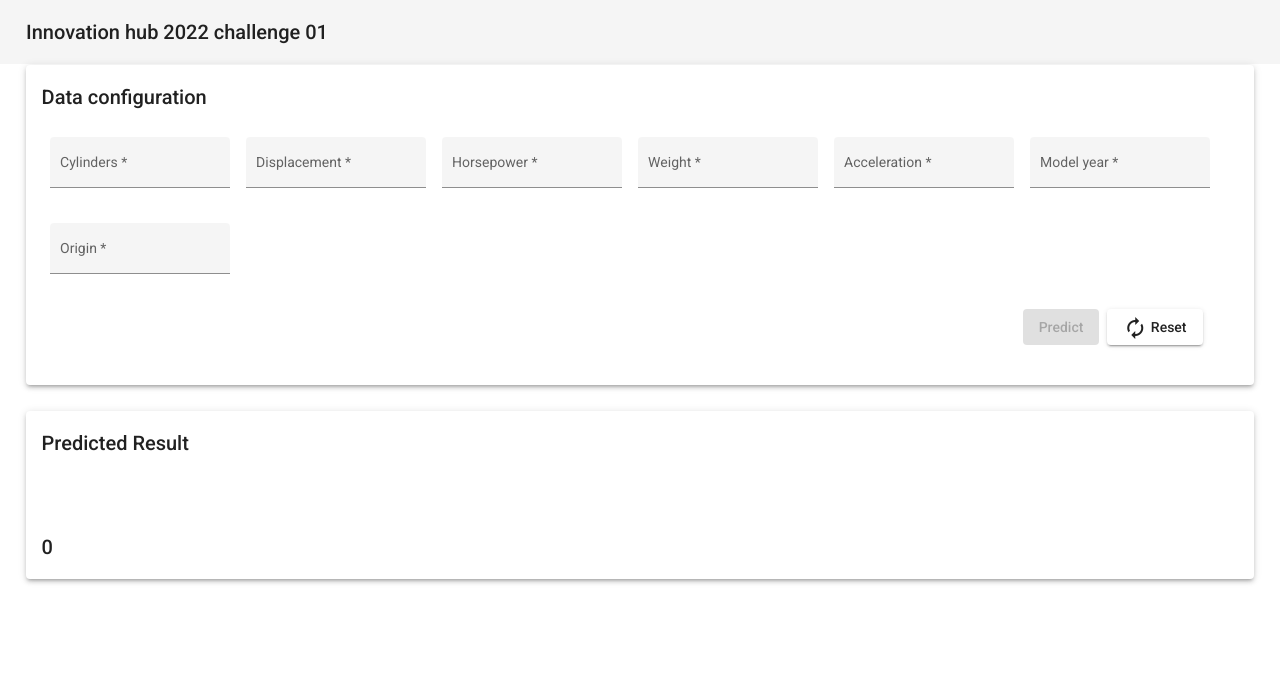
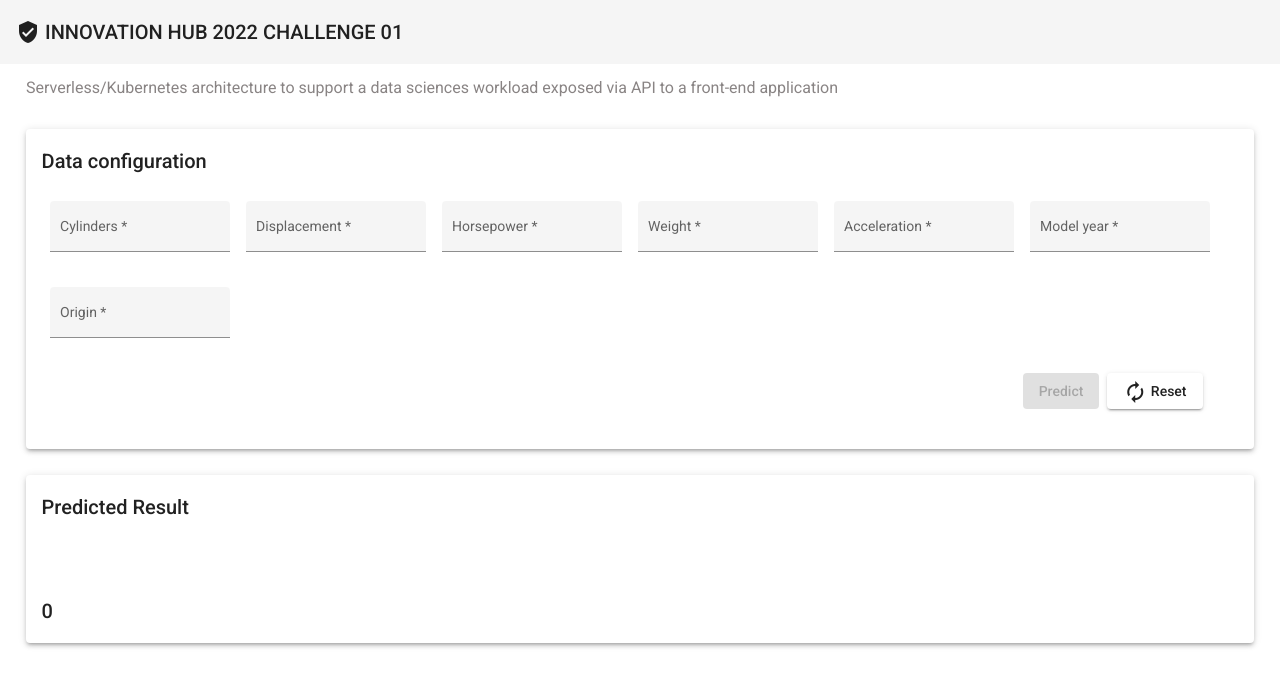
Before and after one commit to OksanaKulish/innovation-hub-2022-challenge-01, an Angular app in the folder UI/: page /prediction in a window 1280 px wide. Shown: the top 686 px of the page. Built offline with nearby package versions, Linux system fonts and the light colour scheme.

Commit message:
small bug fix

```diff
--- a/UI/src/app/layout/header/header.component.html
+++ b/UI/src/app/layout/header/header.component.html
@@ -1,3 +1,8 @@
 <mat-toolbar>
-  <h1>Innovation hub 2022 challenge 01</h1>
+  <mat-icon>verified_user</mat-icon>
+  <h2>INNOVATION HUB 2022 CHALLENGE 01</h2>
 </mat-toolbar>
+
+<mat-toolbar-row>
+  <h3 class="sub-title">Serverless/Kubernetes architecture to support a data sciences workload exposed via API to a front-end application</h3>
+</mat-toolbar-row>
--- a/UI/src/app/layout/header/header.component.scss
+++ b/UI/src/app/layout/header/header.component.scss
@@ -1,3 +1,8 @@
-h1 {
+h2 {
+  margin-left: 5px;
+}
+
+.sub-title {
+  color: #898484;
   margin-left: 10px;
 }
--- a/UI/src/app/shared/components/prediction/prediction.component.html
+++ b/UI/src/app/shared/components/prediction/prediction.component.html
@@ -7,7 +7,7 @@
       <form [formGroup]="form" (ngSubmit)="onPredict()" method="POST">
         <mat-form-field class="input-margin input-width" appearance="fill">
           <mat-label> Cylinders </mat-label>
-          <input matInput type="number" formControlName="Cylinders" />
+          <input matInput type="number" min="0" formControlName="Cylinders" />
         </mat-form-field>
         <!-- <div
           *ngIf="Cylinders?.invalid && (Cylinders?.dirty || Cylinders?.touched)"
@@ -18,32 +18,32 @@
 
         <mat-form-field class="input-margin input-width" appearance="fill">
           <mat-label> Displacement </mat-label>
-          <input matInput type="number" formControlName="Displacement" />
+          <input matInput type="number" min="0" formControlName="Displacement" />
         </mat-form-field>
 
         <mat-form-field class="input-margin input-width" appearance="fill">
           <mat-label> Horsepower </mat-label>
-          <input matInput type="number" formControlName="Horsepower" />
+          <input matInput type="number" min="0" formControlName="Horsepower" />
         </mat-form-field>
 
         <mat-form-field class="input-margin input-width" appearance="fill">
           <mat-label> Weight </mat-label>
-          <input matInput type="number" formControlName="Weight" />
+          <input matInput type="number" min="0" formControlName="Weight" />
         </mat-form-field>
 
         <mat-form-field class="input-margin input-width" appearance="fill">
           <mat-label> Acceleration </mat-label>
-          <input matInput type="number" formControlName="Acceleration" />
+          <input matInput type="number" min="0" formControlName="Acceleration" />
         </mat-form-field>
 
         <mat-form-field class="input-margin input-width" appearance="fill">
           <mat-label> Model year </mat-label>
-          <input matInput type="number" formControlName="Model year" />
+          <input matInput type="number" min="0" formControlName="Model year" />
         </mat-form-field>
 
         <mat-form-field class="input-margin input-width" appearance="fill">
           <mat-label> Origin </mat-label>
-          <input matInput type="number" formControlName="Origin" />
+          <input matInput type="number" min="0" formControlName="Origin" />
         </mat-form-field>
         <mat-card-actions class="button-align--right" align="end">
           <button
```
